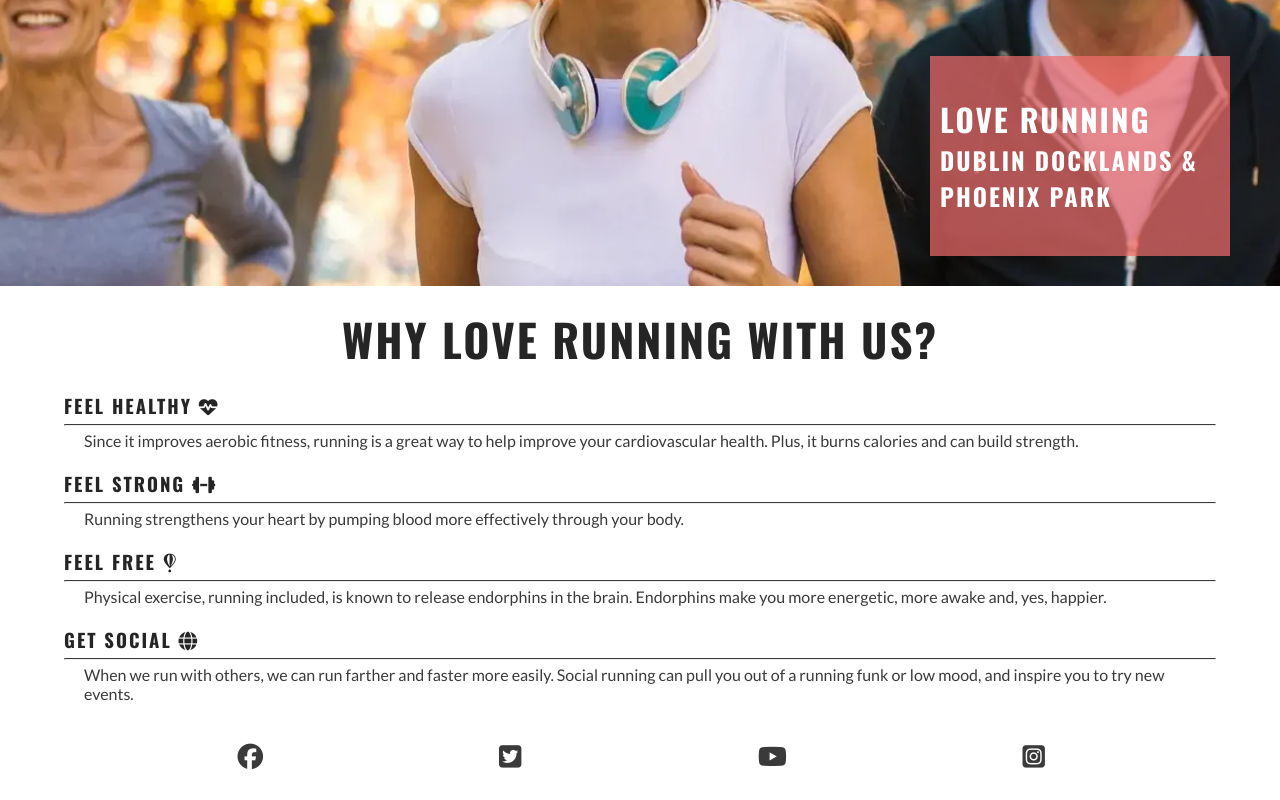
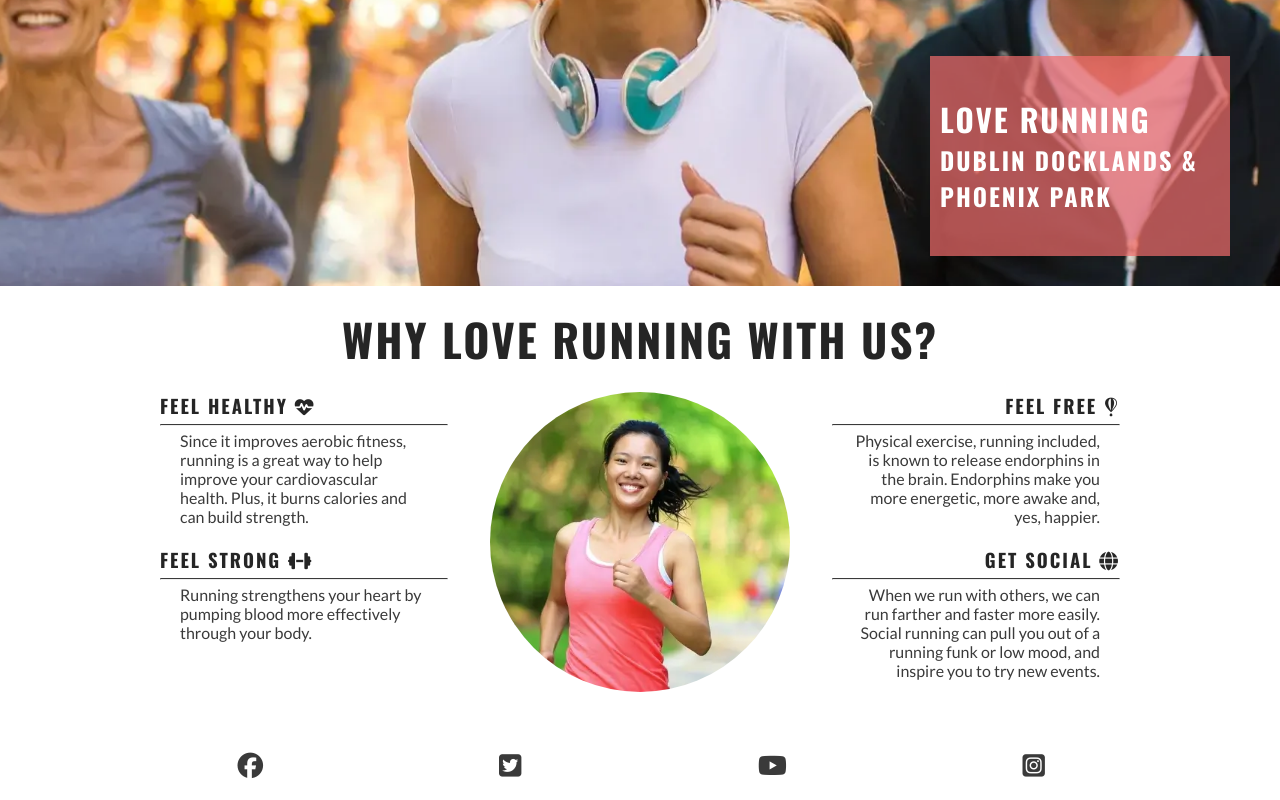
Before and after one commit to Abbaasiz/love_running, a plain HTML site: page index.html in a window 1280 px wide. Shown: the part 393-1193 px from the top of the page. Drawn offline with nearby package versions, Linux system fonts and the light colour scheme.

Commit message:
Makes reasons section responsive

```diff
--- a/assets/css/style.css
+++ b/assets/css/style.css
@@ -143,6 +143,23 @@ main {
     margin: 5px 0;
 }
 
+#circle-cover-bg {
+    background: url("../images/reasons-image.webp") no-repeat top center / cover;
+    width: 90vw;
+    margin-bottom: 20px;
+    height: 90vw;
+    /* Makes the square image into a circle */
+    border-radius: 50%;
+    max-width: 300px;
+    max-height: 300px;
+}
+
+#benefits-image {
+    display: flex;
+    align-items: center;
+    justify-content: center;
+}
+
 /* Footer */
 #social-networks {
     text-align: center;
@@ -199,6 +216,24 @@ main {
         width: 300px;
         right: 50px;
     }
+
+    /* Reasons setion */
+    #benefits-physical,
+    #benefits-mental {
+        display: flex;
+        flex-direction: column;
+        width: 100%;
+    }
+
+    #benefits-physical>div,
+    #benefits-mental>div {
+        width: 75%;
+    }
+
+    #benefits-mental>div {
+        text-align: end;
+        align-self: flex-end;
+    }
 }
 
 /* Larger device sizes (laptops and desktops, 992px and up) */
@@ -207,3 +242,30 @@ main {
         border-bottom: 1px solid #3a3a3a;
     }
 }
+
+@media screen and (min-width: 1200px) {
+    #benefits {
+        display: flex;
+        flex-direction: row;
+    }
+
+    #benefits>div {
+        flex: 1;
+    }
+
+    #benefits-image {
+        order: 0;
+    }
+
+    #benefits-mental {
+        order: 1;
+    }
+
+    #benefits-mental>div {
+        align-self: flex-start;
+    }
+
+    #benefits-physical>div {
+        align-self: flex-end;
+    }
+}
--- a/index.html
+++ b/index.html
@@ -78,6 +78,10 @@
                             you out of a running funk or low mood, and inspire you to try new events.</p>
                     </div>
                 </div>
+                <div id="benefits-image">
+                    <div id="circle-cover-bg"></div>
+                </div>
+            </div>
         </section>
     </main>
 
```
Also changed, not shown: assets/images/reasons-image.webp (added).
